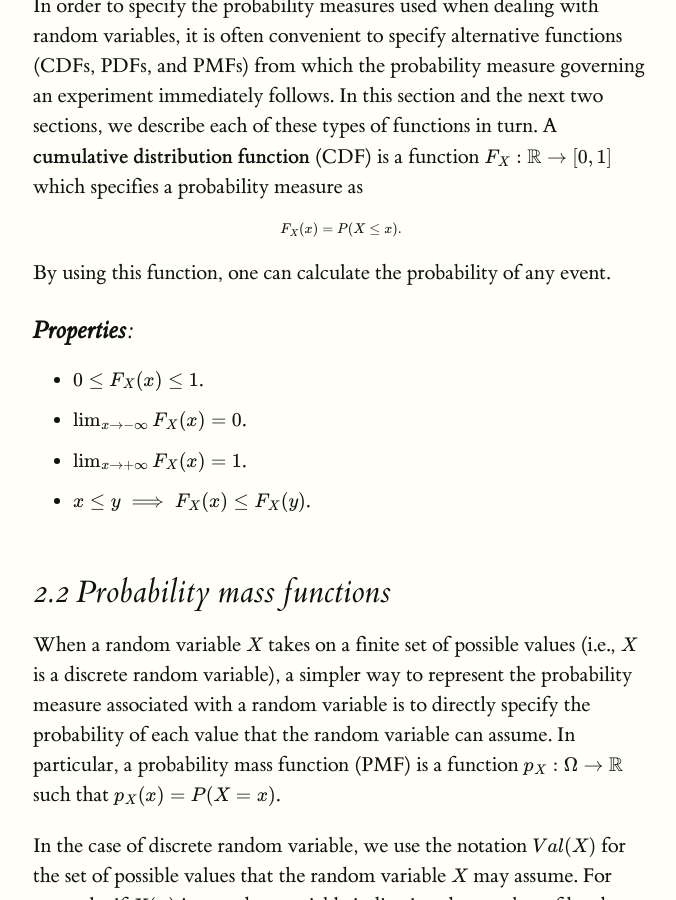
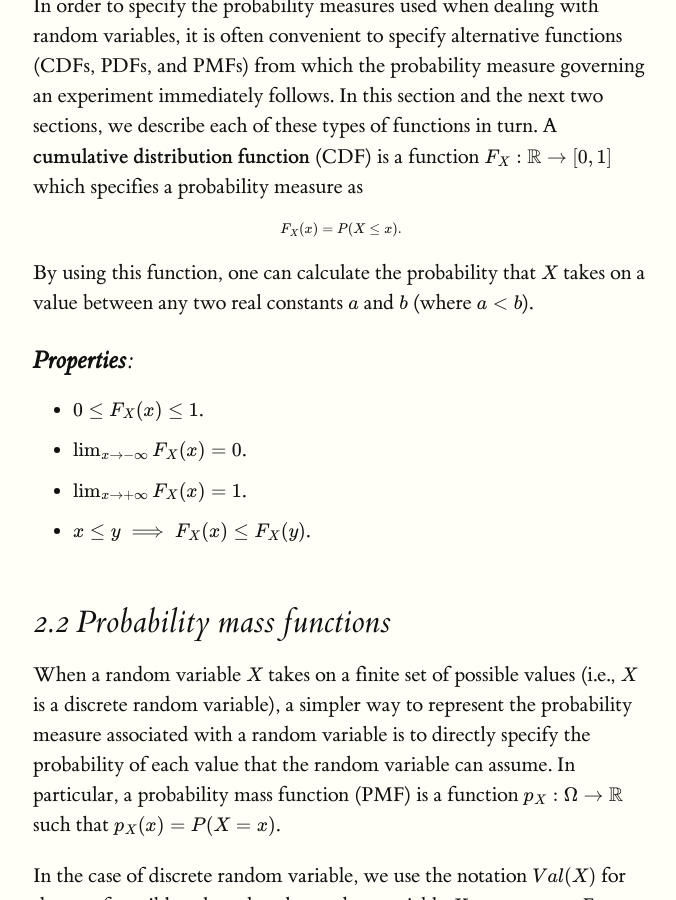
Before and after one commit to ermongroup/cs228-notes, a Jekyll site: the page built from preliminaries/probabilityreview/index.md, in a window 1280 px wide and 900 px high, scrolled down 3810 px. Shown: the whole window, without its empty margins (127-803 px from the left). Built offline with Jekyll 4.4.1, drawn with Linux system fonts in a browser that asks for light colours; formulas are drawn with MathJax 3.

Commit message:
Weaken claim about CDF of X (#182)
There are some events (sets of outcomes in Omega) that can't be distinguished just by using the CDF on the random variable X. For example, if your X(omega) is "sum of number of heads over 2 (non-independent) coin flips", then you can't use the CDF of X to compute the probability of the event containing the single outcome "first get a head, then get a tails". In this example, you can only use the CDF to compute the probability of the event containing the two outcomes "first head then tails" and "first tails then heads".

```diff
--- a/preliminaries/probabilityreview/index.md
+++ b/preliminaries/probabilityreview/index.md
@@ -92,7 +92,7 @@ In order to specify the probability measures used when dealing with random varia
 
 $$ F_X(x) = P(X \leq x). $$
 
-By using this function, one can calculate the probability of any event.
+By using this function, one can calculate the probability that $$X$$ takes on a value between any two real constants $$a$$ and $$b$$ (where $$a < b$$).
 
 ### **Properties**:
 <!--Figure 1: A cumulative distribution function (CDF).-->
```
